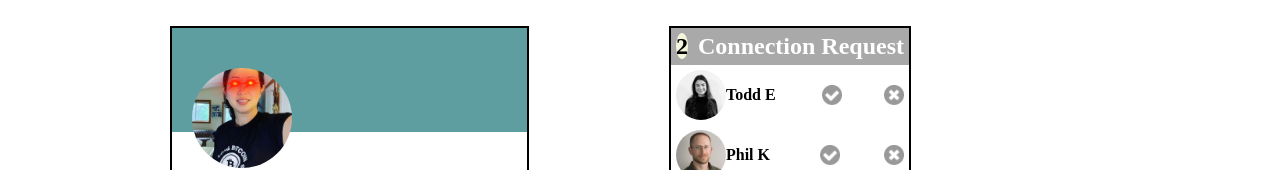
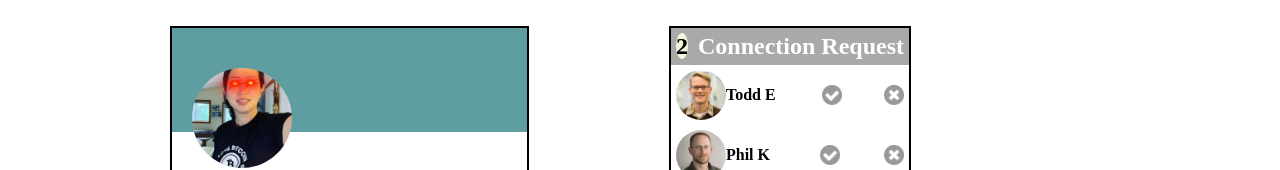
Before and after one commit to Alvarezcode/ProfilePage, a plain HTML site: page index.html in a window 1280 px wide. Shown: the part 144-314 px from the top of the page. Drawn offline with Linux system fonts and the light colour scheme.

Commit message:
changed todd back

```diff
--- a/index.html
+++ b/index.html
@@ -63,7 +63,7 @@
                     <div class="reqBody">
                         <div class="row1" onclick="hide(this)" id="Todd">
                             <h4 class="pic">
-                            <img src="images/alayne-s.jpg" alt="Todd" class="icon1">
+                            <img src="images/todd-s.jpg" alt="Todd" class="icon1">
                                 Todd E
                             </h4>
                             <img src="images/accept-circle.png" alt="accept" class="m-icon">
```
